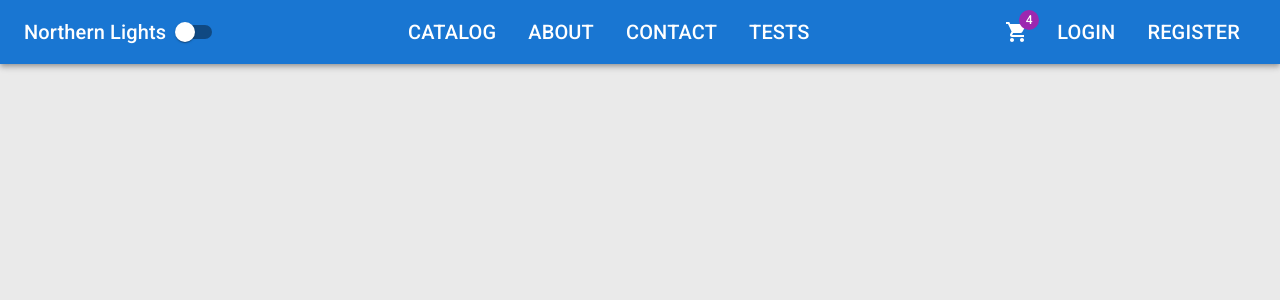
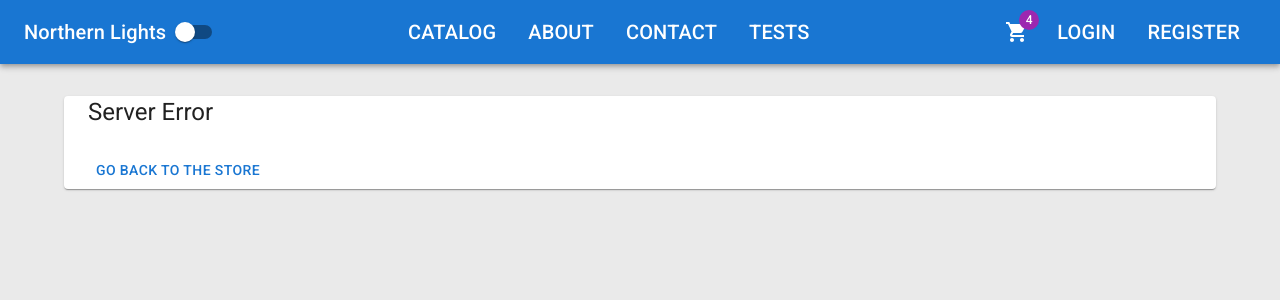
Before and after one commit to alexmonteil/NorthernLights, a React (Create React App) app in the folder client/: page /server-error in a window 1280 px wide. Shown: the top 300 px of the page. Built offline with nearby package versions, Linux system fonts and the light colour scheme.

Commit message:
Fixed history access issue from react router

```diff
--- a/client/package.json
+++ b/client/package.json
@@ -18,7 +18,7 @@
     "axios": "^0.27.2",
     "react": "^18.2.0",
     "react-dom": "^18.2.0",
-    "react-router-dom": "^6.3.0",
+    "react-router-dom": "^5.3.0",
     "react-scripts": "5.0.1",
     "react-toastify": "^9.0.8",
     "typescript": "^4.7.4",
--- a/client/src/app/api/agent.ts
+++ b/client/src/app/api/agent.ts
@@ -1,5 +1,6 @@
 import axios, { AxiosError, AxiosResponse } from "axios";
 import { toast } from "react-toastify";
+import { history } from "../../index";
 
 axios.defaults.baseURL = "https://localhost:7092/api/";
 
@@ -29,7 +30,7 @@
             toast.error(data.title);
             break;
         case 500:
-            toast.error(data.title);
+            history.push({ pathname: '/server-error', state: {error: data} });
             break;
         default:
             break;
--- /dev/null
+++ b/client/src/app/errors/ServerError.tsx
@@ -0,0 +1,25 @@
+import { Button, Container, Divider, Paper, Typography } from "@mui/material";
+import { Fragment } from "react";
+import { useHistory, useLocation } from "react-router-dom";
+
+export default function ServerError() {
+
+    const history = useHistory();
+    const {state} = useLocation<any>();
+
+    return (
+        <Container component={Paper}>
+            {state?.error ? (
+                <Fragment>
+                    <Typography variant='h3' color='error' gutterBottom>{state.error.title}</Typography>
+                    <Divider sx={{ mb: 3 }} />
+                    <Typography mb={3}>{state.error.detail || 'Internal server error'}</Typography>
+                </Fragment>
+            ) : (
+
+                <Typography mb={3} variant='h5' gutterBottom>Server Error</Typography>
+            )}
+            <Button onClick={() => history.push('/catalog')}>Go back to the store</Button>
+        </Container>
+    );
+}
--- a/client/src/app/layout/App.tsx
+++ b/client/src/app/layout/App.tsx
@@ -2,7 +2,7 @@
 import  Catalog from "../../features/catalog/Catalog";
 import Header from "./Header";
 import { Container, createTheme, CssBaseline, ThemeProvider } from "@mui/material";
-import { Routes, Route } from "react-router-dom";
+import { Route } from "react-router-dom";
 import HomePage from "../../features/home/HomePage";
 import ProductDetails from "../../features/catalog/ProductDetails";
 import ContactPage from "../../features/contact/ContactPage";
@@ -10,6 +10,7 @@
 import ErrorTests from "../../features/error-testing/ErrorTests";
 import { ToastContainer } from "react-toastify";
 import "react-toastify/dist/ReactToastify.css";
+import ServerError from "../errors/ServerError";
 
 
 function App() {
@@ -37,14 +38,13 @@
       <CssBaseline />
       <Header darkMode={darkMode} toggleDarkMode={toggleDarkMode} />
       <Container>
-        <Routes>
-          <Route path="/" element={<HomePage />} />
-          <Route path="/catalog" element={<Catalog />} />
-          <Route path="/catalog/:id" element={<ProductDetails />} />
-          <Route path="/about" element={<AboutPage />} />
-          <Route path="/contact" element={<ContactPage />} />
-          <Route path="/tests" element={<ErrorTests />} />
-        </Routes>
+        <Route exact path="/" component={HomePage} />
+        <Route exact path="/catalog" component={Catalog} />
+        <Route path="/catalog/:id" component={ProductDetails} />
+        <Route path="/about" component={AboutPage} />
+        <Route path="/contact" component={ContactPage} />
+        <Route path="/tests" component={ErrorTests} />
+        <Route path="/server-error" component={ServerError} />
       </Container>
     </ThemeProvider>
   );
--- a/client/src/app/layout/Header.tsx
+++ b/client/src/app/layout/Header.tsx
@@ -50,7 +50,7 @@
         <AppBar position='static' sx={{mb: 4}}>
             <Toolbar sx={toolBarStyles}>
                 <Box sx={boxStyles}>
-                    <Typography variant='h6' component={NavLink} to='/' sx={navStyles}>
+                    <Typography variant='h6' component={NavLink} exact to='/' sx={navStyles}>
                         Northern Lights
                     </Typography>
                     <Switch
--- a/client/src/features/catalog/ProductCard.tsx
+++ b/client/src/features/catalog/ProductCard.tsx
@@ -21,11 +21,9 @@
                 }}
             />
             <CardMedia
-                component="img"
                 sx={{height: 140, backgroundSize: 'contain', bgcolor: 'primary.light'}}
                 image={product.pictureUrl}
                 title={product.name}
-                alt={product.name}
             />
             <CardContent>
                 <Typography gutterBottom color='secondary' variant="h5" component="div">
--- a/client/src/index.tsx
+++ b/client/src/index.tsx
@@ -3,17 +3,21 @@
 import './app/layout/styles.css';
 import App from './app/layout/App';
 import reportWebVitals from './reportWebVitals';
-import { BrowserRouter } from 'react-router-dom';
+import { createBrowserHistory } from "history";
+import { Router } from "react-router-dom";
 
 const root = ReactDOM.createRoot(
   document.getElementById('root') as HTMLElement
 );
+
+export const history = createBrowserHistory();
+
 root.render(
-  <React.StrictMode>
-    <BrowserRouter>
-      <App />
-    </BrowserRouter>
-  </React.StrictMode>
+  <Router history={history}>
+    <React.StrictMode>
+        <App />
+    </React.StrictMode>
+  </Router>
 );
 
 // If you want to start measuring performance in your app, pass a function
```
Also changed, not shown: client/src/features/error-testing/ErrorTests.tsx (+6 -5 lines), 1 other file (tests, documents, lock files or other folders).
